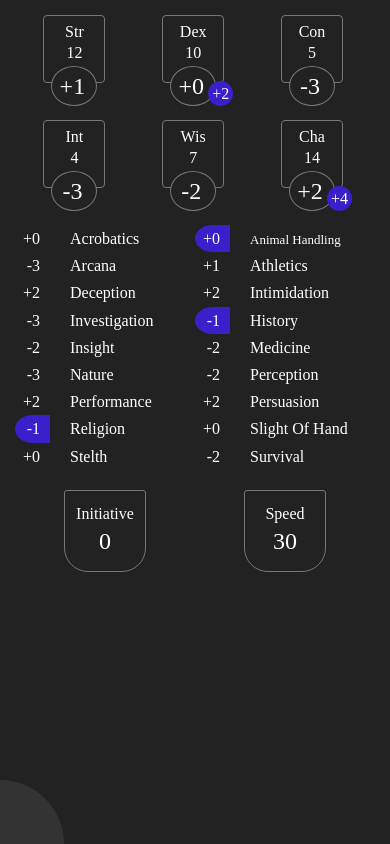
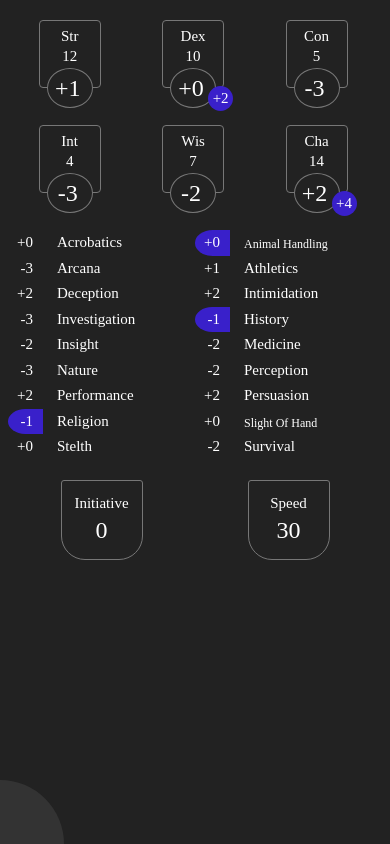
Before and after one commit to NiallAins/MageHand, a Vue app: page / in a window 390 px wide. Built offline with nearby package versions, Linux system fonts and the light colour scheme; a web font is replaced by a local one.

Commit message:
Build auto-push

```diff
--- a/src/global.scss
+++ b/src/global.scss
@@ -6,7 +6,7 @@ body {
   max-width: $w-max;
   overflow-x: hidden;
   overscroll-behavior: none;
-  padding: 15px;
+  padding: 20px 8px;
   margin: 0 auto;
   background-color: $c-bg;
   overflow-x: none;
--- a/src/vars.scss
+++ b/src/vars.scss
@@ -18,7 +18,7 @@ $f-height-md: 24px;
 $f-size-bg: 18px;
 $f-height-bg: 34px;
 
-$w-min: 320px;
+$w-min: 304px;
 $w-max: 500px;
 $w-pad: 8px;
 
--- a/src/views/Stat.vue
+++ b/src/views/Stat.vue
@@ -29,7 +29,7 @@
             (userData.profSkills.includes(skill) ? userData.prof : 0) | addSign
           }}
         </div>
-        <div :class="{ 'title': true, 'small-text': skill === 'animal handling' }">
+        <div :class="{ 'title': true, 'small-text': skill === 'animal handling' || skill === 'slight of hand' }">
           {{ skill }}
         </div>
       </div>
@@ -109,6 +109,11 @@
   $c-prim: $c-stat;
   $c-sec: lighten($c-prim, 20%);
 
+  #page_stat {
+    @media (max-width: 390px) {
+      font-size: 15px;
+    }
+  }
 
   .stat-box {
     float: left;
@@ -185,13 +190,13 @@
 
         &.title {
           text-transform: capitalize;
-          padding-left: 20px;
+          padding-left: 14px;
           width: calc(100% - 55px);
 
           @media (max-width: 390px) {
             &.small-text {
               padding-top: 4px;
-              font-size: 13px;
+              font-size: 12px;
             }
           }
         }
```
Also changed, not shown: 9 other files (tests, documents, lock files or other folders).
